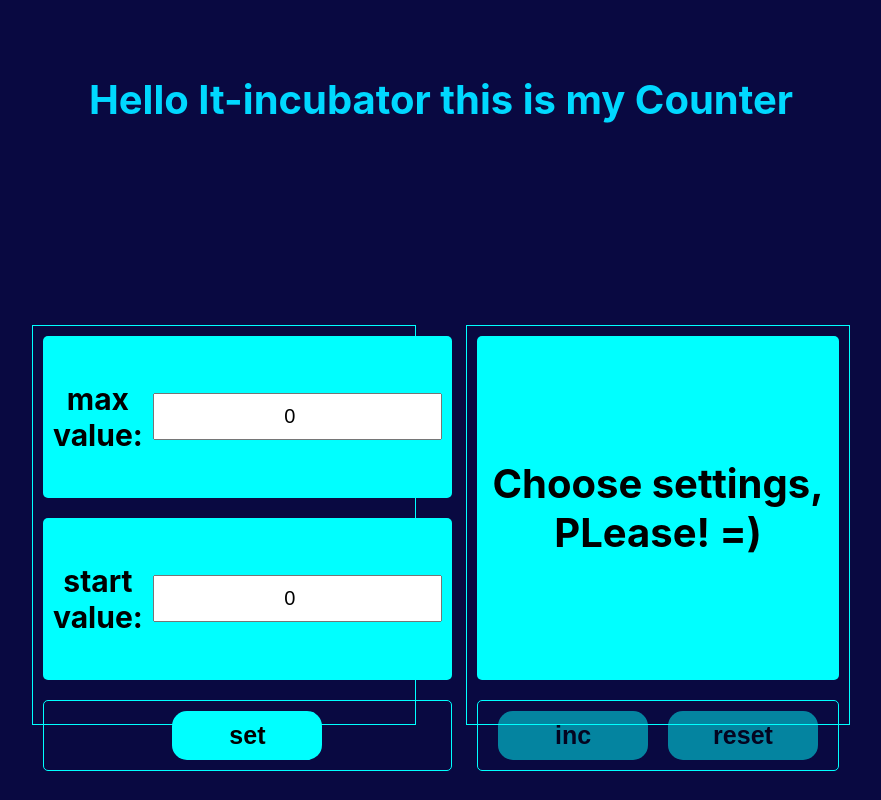
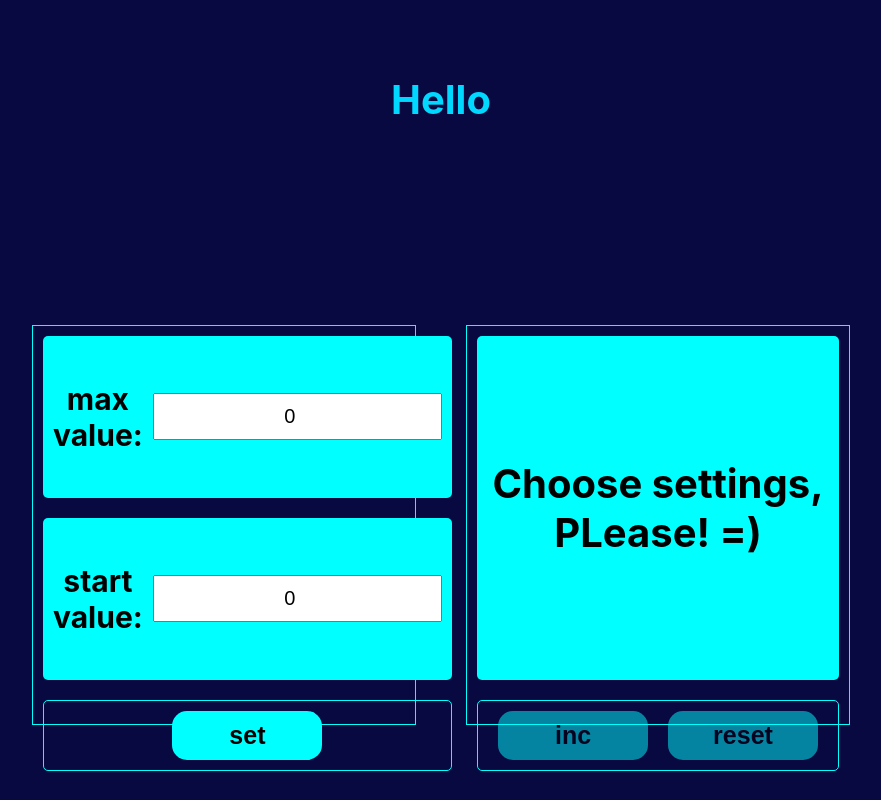
Before and after one commit to Jgatzwow/exam-counter-app, a React (Create React App) app: page / in a window 1280 px wide. Shown: the whole page, without its empty margins (199-1080 px from the left). Built offline with nearby package versions, Linux system fonts and the light colour scheme.

Commit message:
did some styling

```diff
--- a/src/App.tsx
+++ b/src/App.tsx
@@ -43,7 +43,7 @@ function App() {
 
 
         <div className={'App__wrapper'}>
-            <h1 className={'counter__title'}>Hello It-incubator this is my Counter</h1>
+            <h1 className={'counter__title'}>Hello</h1>
             <div className="content__wrapper">
                 <Settings setCount={setCount}
                           setThreshold={setThreshold}
```
